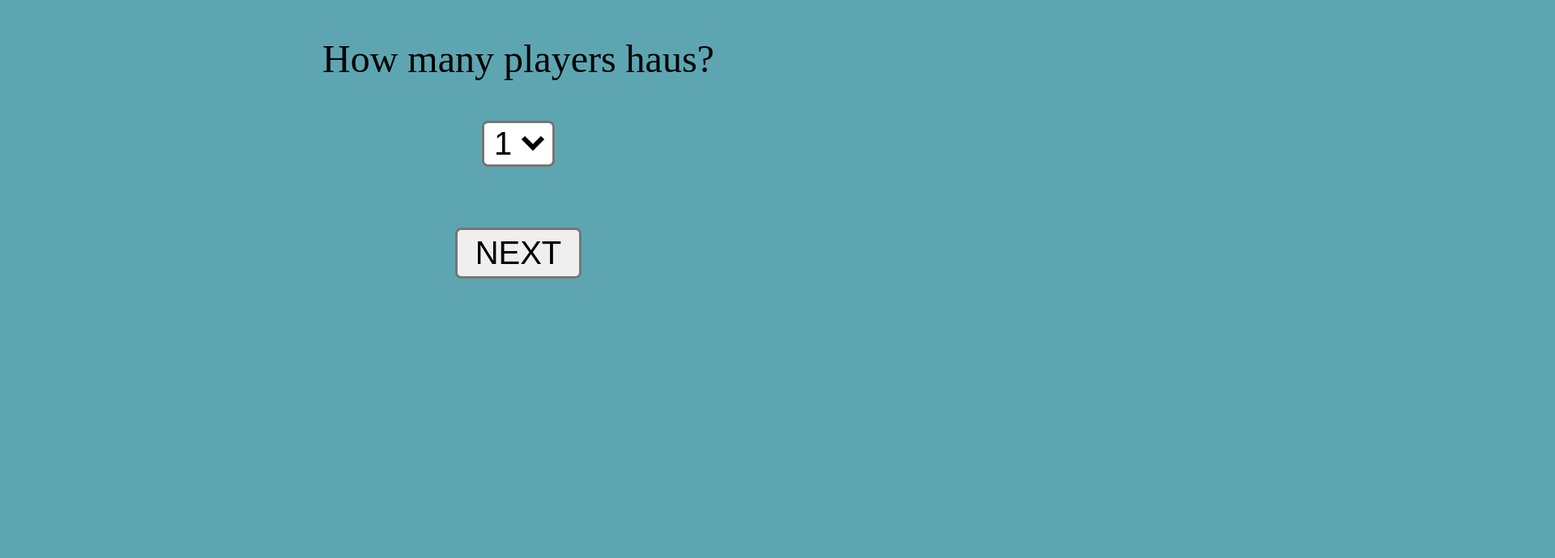
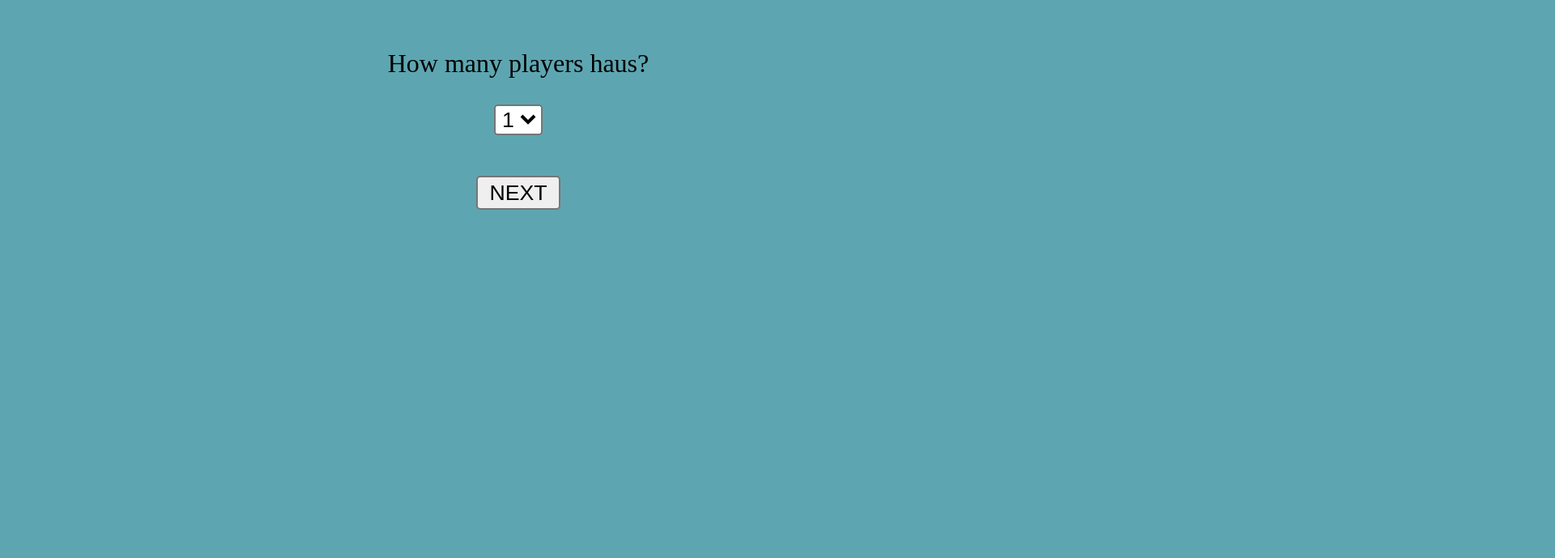
Before and after one commit to DMWH-Bsmith/killer, a plain HTML site: page index.html in a window 1280 px wide. Shown: the part 321-1010 px from the top of the page at 81% size, 1920 px wide, since content can reach past the window. After the commit the page ends 810 px from the top, so only its background shows below. Drawn offline with Linux system fonts and the light colour scheme.

Commit message:
resizing

```diff
--- a/style.css
+++ b/style.css
@@ -24,9 +24,7 @@ body {
 
 .first, .second {
     overflow: hidden;
-
-    transform: scale(3);
-    /* Adjust the scale factor as needed */
+    transform: scale(2);
     transform-origin: center;
 }
 
```
